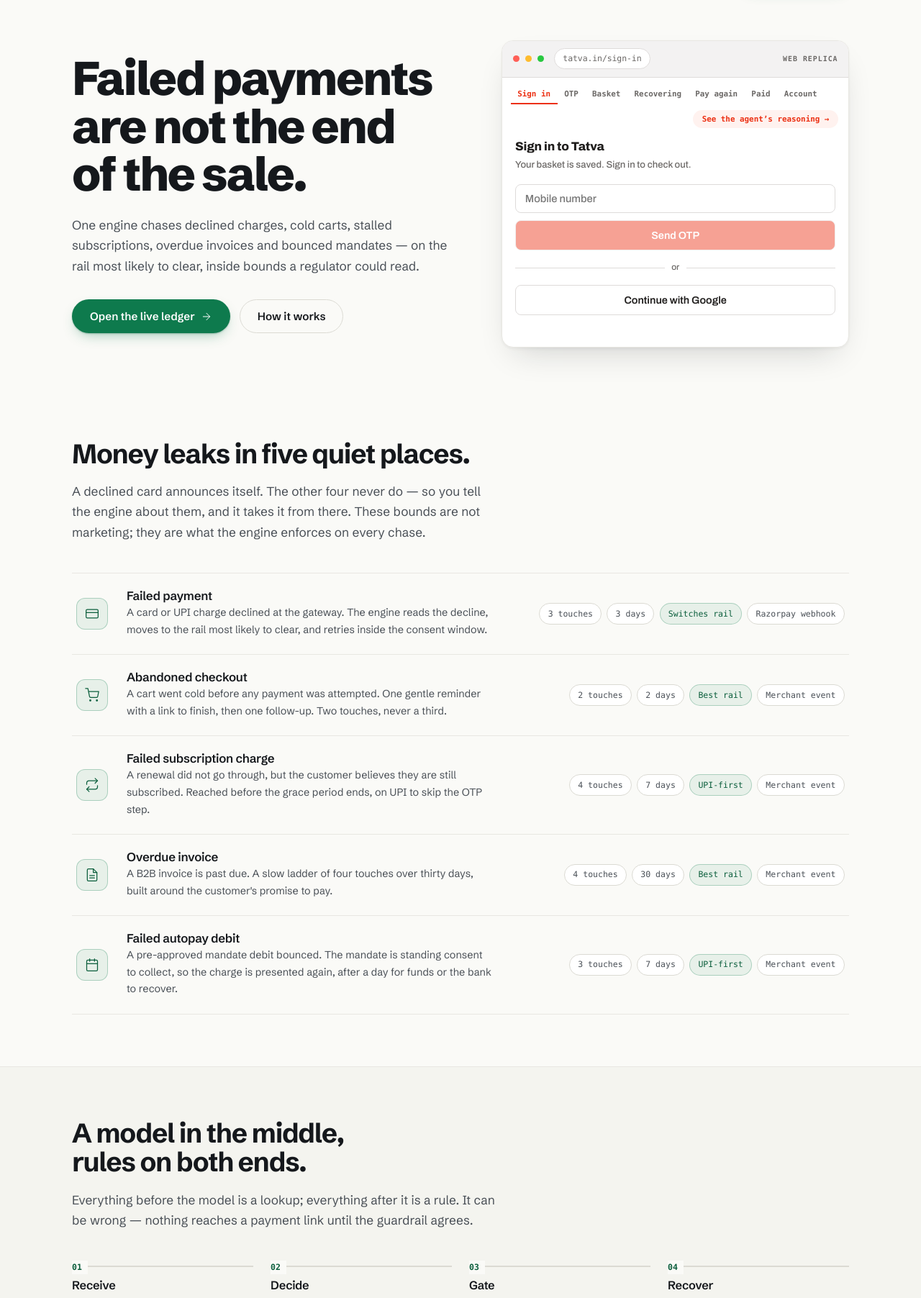
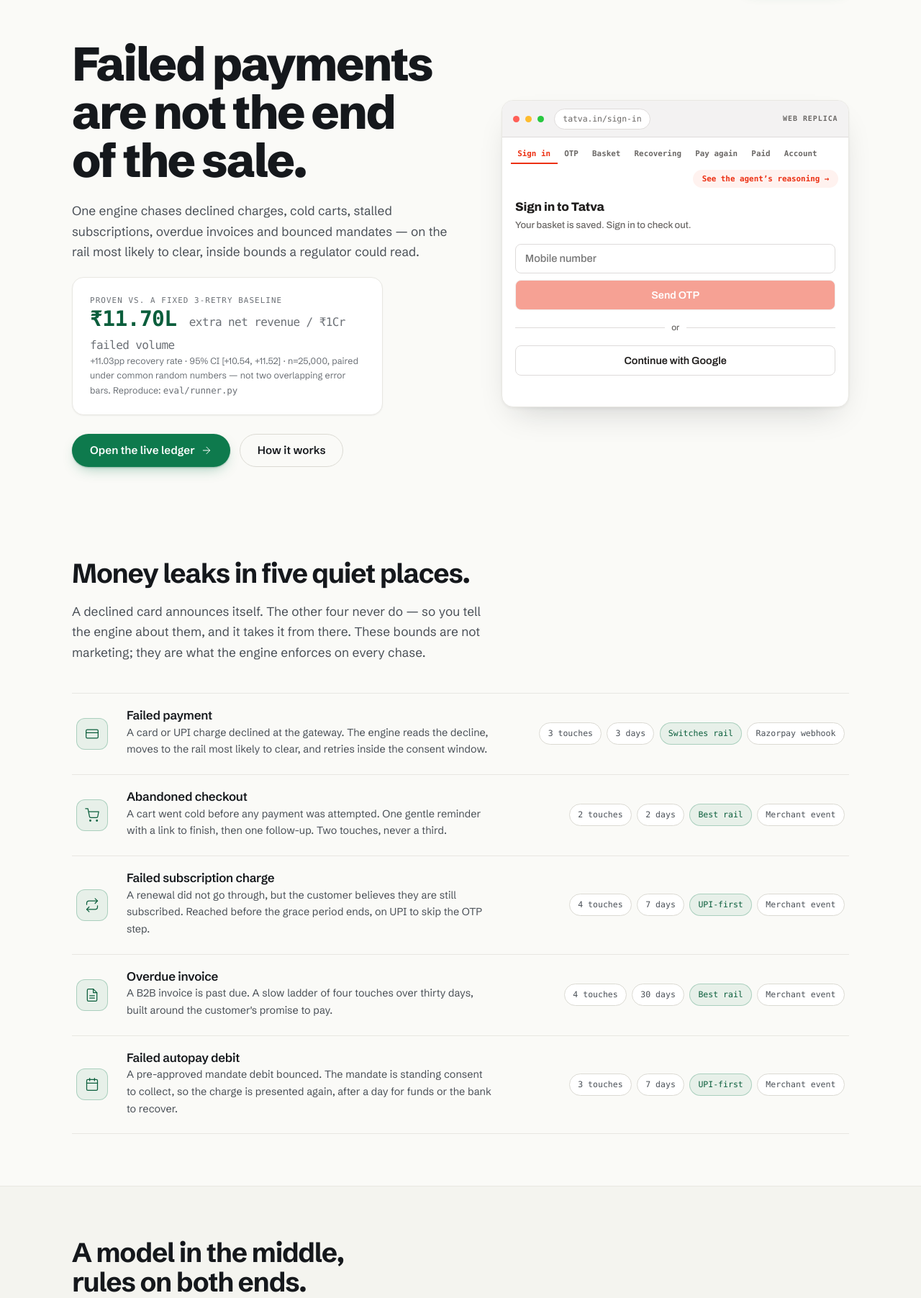
Before and after one commit to jitheender-ops/payment-recovery-engine, a FastAPI app: page /console in a window 1280 px wide. Shown: the part 65-1869 px from the top of the page at 72% size. Run offline with FastAPI, Linux system fonts and the light colour scheme; parts of the project's set-up code (start-up, migrations or seed data) failed here and were passed over; some web fonts are replaced.

Commit message:
Wire nudge generator to LLM_BASE_URL, fix long-error crash in fallback, add proven-lift stat to landing
- nudge_generator's OpenAI client dropped LLM_BASE_URL entirely, so a
  custom endpoint (e.g. OpenRouter) worked for retry decisions but
  silently fell back to api.openai.com for customer nudge messages.
- policy_agent's exception-path fallback embedded the raw error string
  into RetryAction.reason with no length cap, so an error message over
  500 chars (routine for some providers) crashed the fallback itself,
  the last line of defense when the LLM call fails.
- landing.html hero now shows the paired-eval headline number instead
  of making a visitor dig for it.

```diff
--- a/src/agent/policy_agent.py
+++ b/src/agent/policy_agent.py
@@ -143,7 +143,7 @@ class PolicyAgent:
                 self.last_error_status = status
                 self.last_error_detail = f"HTTP {status}: {str(e)[:160]}"
             self.fallback_count += 1
-            return self._fallback_action(context, f"LLM error: {str(e)}")
+            return self._fallback_action(context, f"LLM error: {str(e)[:160]}")
 
     async def _call_llm(self, user_prompt: str) -> str:
         """Call the LLM and return the raw response text."""
--- a/src/merchant/templates/landing.html
+++ b/src/merchant/templates/landing.html
@@ -172,7 +172,14 @@
         overdue invoices and bounced mandates — on the rail most likely to
         clear, inside bounds a regulator could read.
       </p>
-      <div style="display:flex;gap:.8rem;margin-top:2rem;flex-wrap:wrap" data-stage="3">
+      <div class="kpi" style="margin-top:1.3rem;max-width:27rem;display:inline-flex" data-stage="2">
+        <div>
+          <div class="kpi-label">Proven vs. a fixed 3-retry baseline</div>
+          <div class="kpi-value green">₹11.70L <span style="font-size:1rem;font-weight:500;color:var(--ink-3)">extra net revenue / ₹1Cr failed volume</span></div>
+          <div class="kpi-foot">+11.03pp recovery rate · 95% CI [+10.54, +11.52] · n=25,000, paired under common random numbers — not two overlapping error bars. Reproduce: <span class="mono">eval/runner.py</span></div>
+        </div>
+      </div>
+      <div style="display:flex;gap:.8rem;margin-top:1.6rem;flex-wrap:wrap" data-stage="3">
         <a class="btn btn-primary" href="/console/live">Open the live ledger {{ icon("arrow", 16) }}</a>
         <a class="btn btn-ghost" href="#how">How it works</a>
       </div>
--- a/src/messaging/nudge_generator.py
+++ b/src/messaging/nudge_generator.py
@@ -123,7 +123,11 @@ class NudgeGenerator:
                 self._client = anthropic.AsyncAnthropic(api_key=anthropic_key, timeout=3.0)
             elif self._settings.llm_provider == "openai" and openai_key:
                 import openai
-                self._client = openai.AsyncOpenAI(api_key=openai_key, timeout=3.0)
+                self._client = openai.AsyncOpenAI(
+                    api_key=openai_key,
+                    base_url=self._settings.llm_base_url or None,
+                    timeout=3.0,
+                )
         except Exception:
             logger.warning("Failed to initialize LLM client for nudge generation")
 
```
